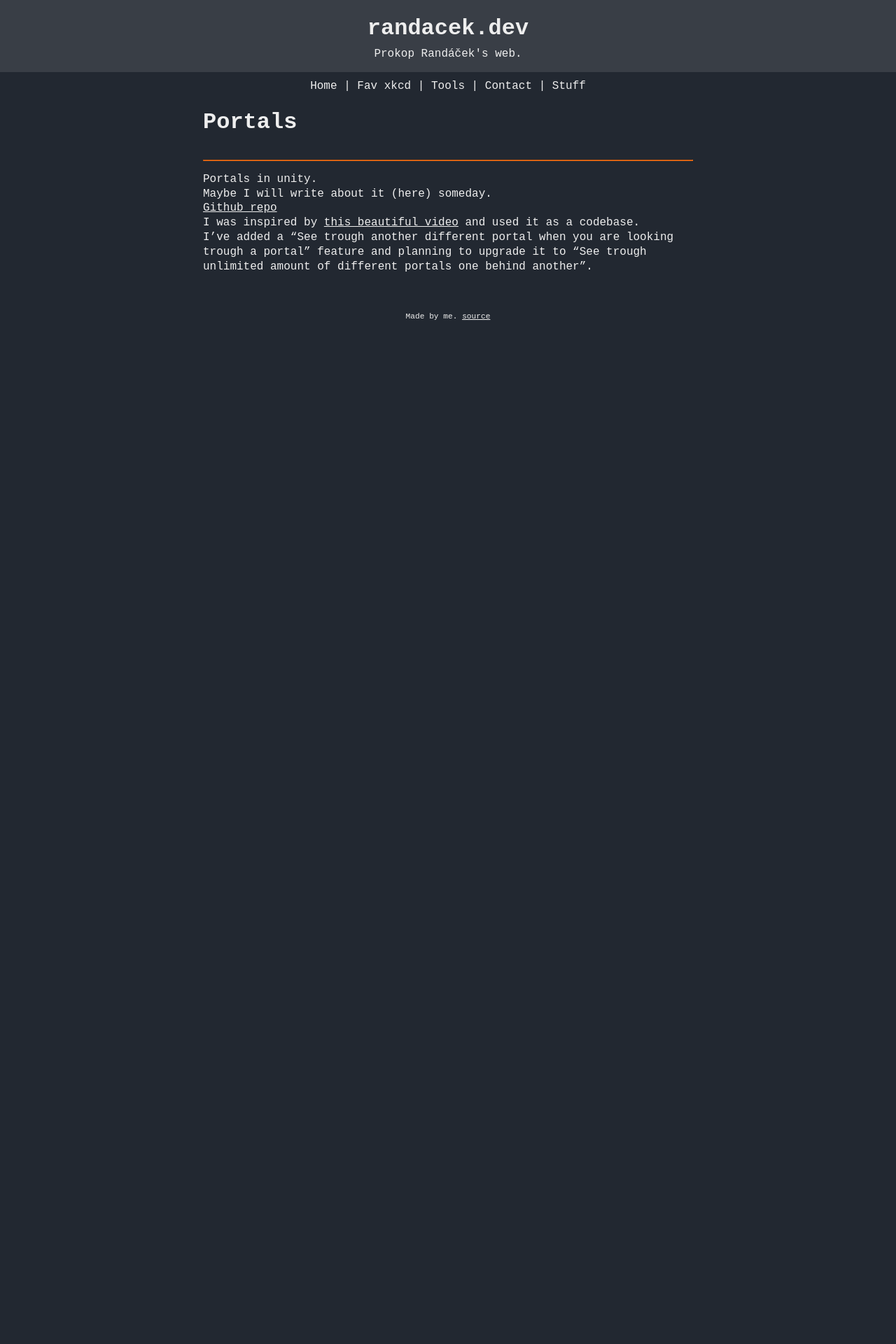
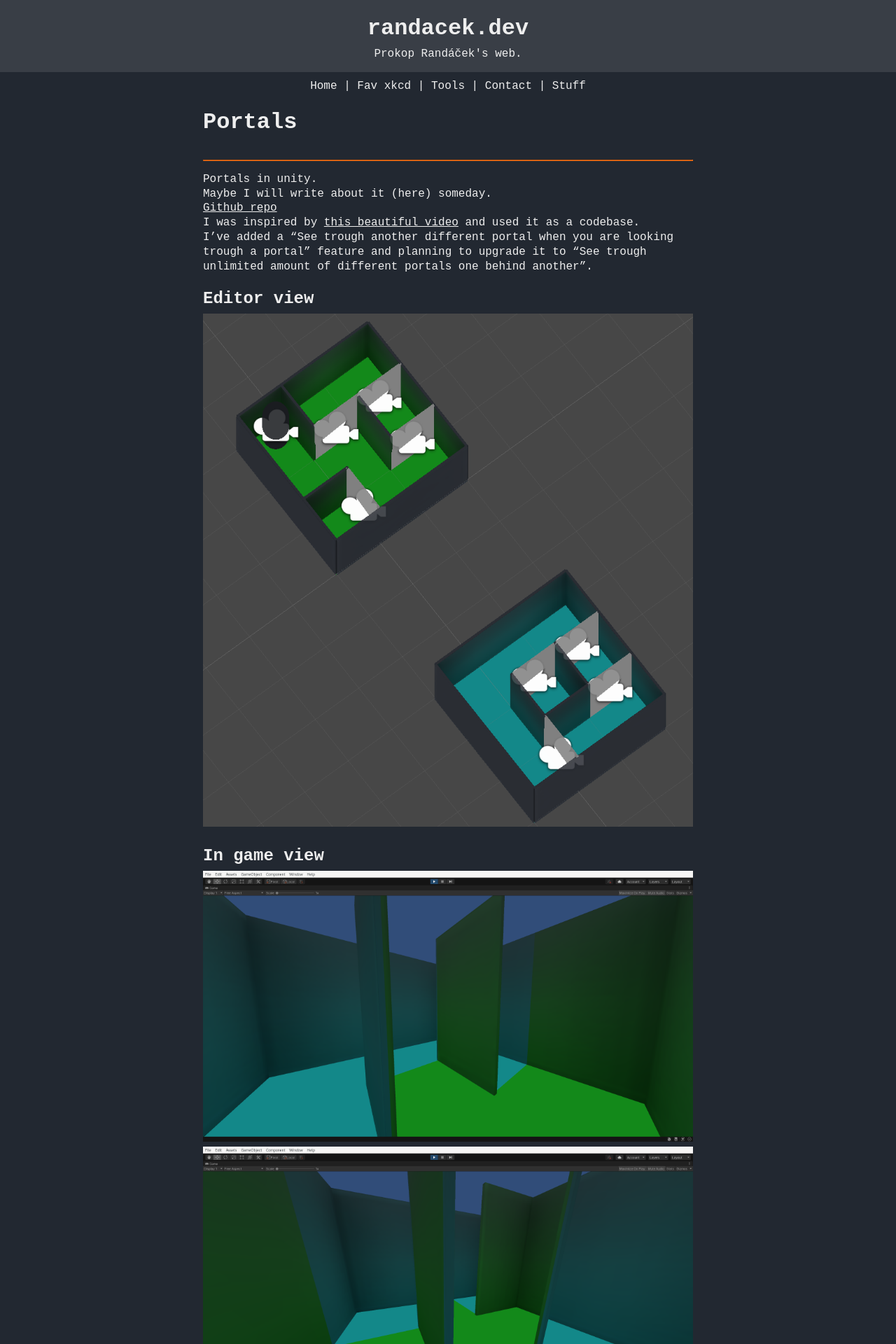
Before and after one commit to ProkopRandacek/randacek.dev, a Jekyll site: the page built from content/stuff/portals.md, in a window 1280 px wide. Shown: the top 1920 px of the page at 70% size. Built offline with Jekyll 4.4.1, drawn with Linux system fonts in a browser that asks for light colours; before the commit the page ends 900 px from its top, so only the background shows below that; some of the changed text lies outside the part shown.

Commit message:
Portals images

```diff
--- a/assets/styles.css
+++ b/assets/styles.css
@@ -59,6 +59,7 @@ hr {
 p { margin-bottom: 20px; }
 ul { padding-left: 20px; }
 .t { padding-bottom: 1em; }
+img { max-width: 100%; }
 .navbar { padding-top: 10px; }
 .navbar a { text-decoration: none; }
 .header p { margin-bottom: 0px; }
--- a/content/portals/portals.md
+++ b/content/stuff/portals.md
@@ -13,3 +13,12 @@ Maybe I will write about it (here) someday.
 [Github repo](https://github.com/ProkopRandacek/Portals)
 I was inspired by [this beautiful video](https://youtu.be/cWpFZbjtSQg) and used it as a codebase.
 I've added a "See trough another different portal when you are looking trough a portal" feature and planning to upgrade it to "See trough unlimited amount of different portals one behind another".
+
+## Editor view
+![editor view](/assets/stuff/portals/editor_view.png)
+## In game view
+![ingame view](/assets/stuff/portals/ingame1.png)
+![ingame view](/assets/stuff/portals/ingame2.png)
+![ingame view](/assets/stuff/portals/ingame3.png)
+
+When going trough a portal there are still some artifacts and rendering portals too far away is also for some reason not working (There is a bug in the optimalization code somewhere)
```
Also changed, not shown: content/stuff.md (+2 -3 lines), assets/stuff/portals/editor_view.png (added), assets/stuff/portals/ingame1.png (added), assets/stuff/portals/ingame2.png (added), assets/stuff/portals/ingame3.png (added).
